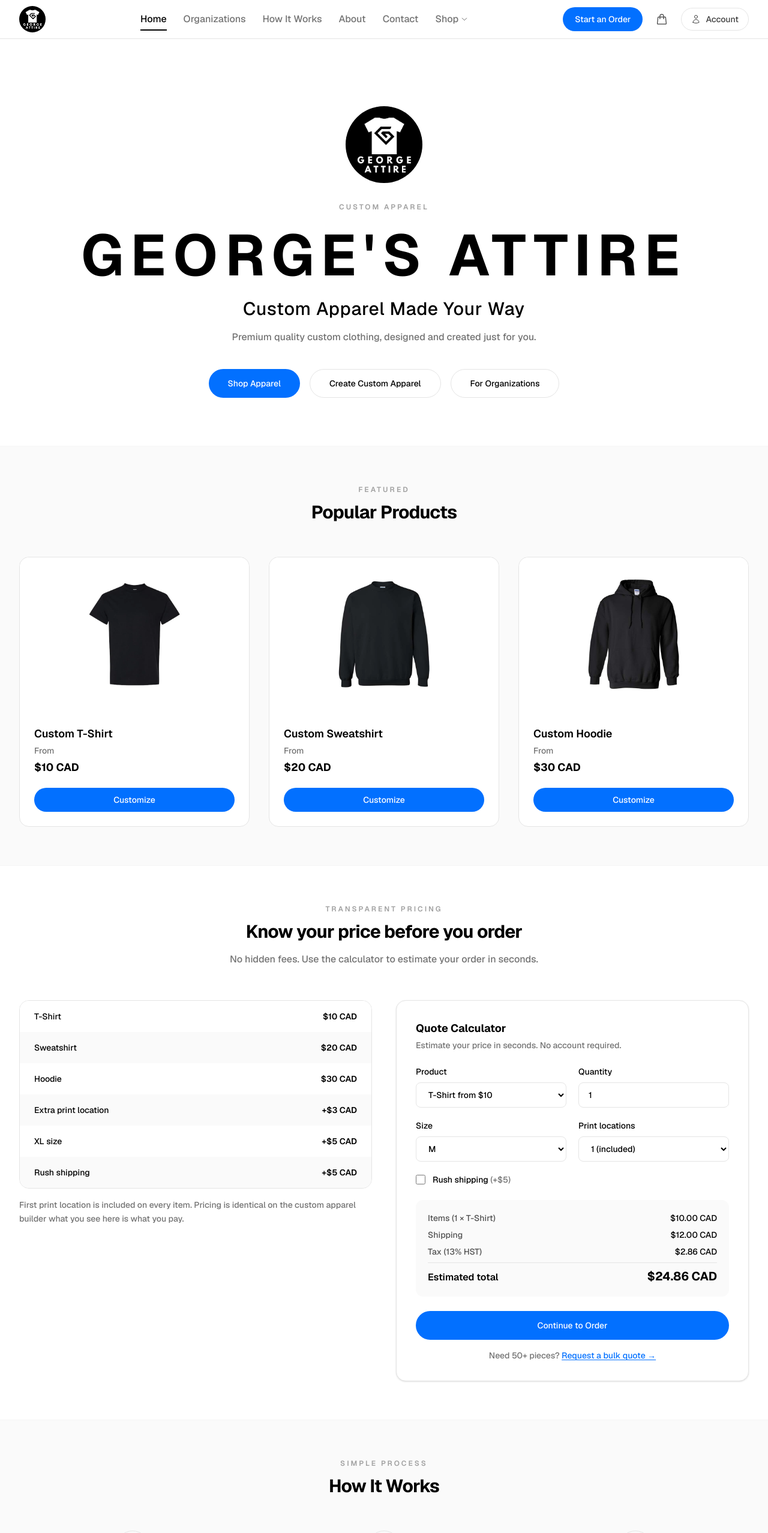
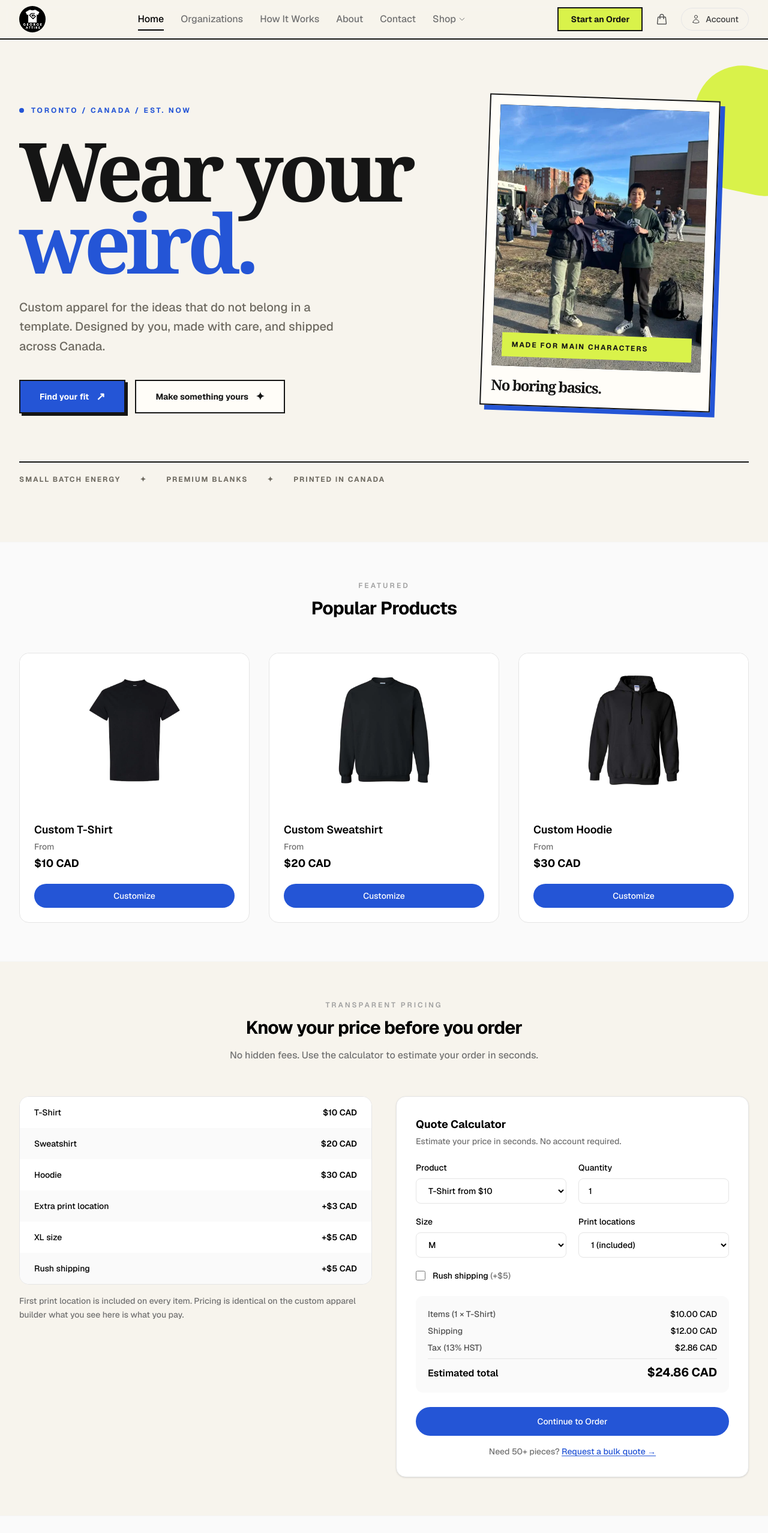
Before and after one commit to Geofoods/George-s-Attire, a Next.js app: page / in a window 1280 px wide. Shown: the top 2555 px of the page at 60% size. Built offline with nearby package versions, Linux system fonts and the light colour scheme.

Commit message:
rewriting website and redoing css

```diff
--- a/src/app/globals.css
+++ b/src/app/globals.css
@@ -1,12 +1,13 @@
 @import "tailwindcss";
 
 @theme inline {
-  --color-background: #ffffff;
-  --color-foreground: #0a0a0a;
-  --color-muted: #737373;
-  --color-border: #e5e5e5;
-  --color-card: #fafafa;
-  --color-accent: #0270ff;
+  --color-background: #f7f4ed;
+  --color-foreground: #151515;
+  --color-muted: #6f6b62;
+  --color-border: #d9d3c6;
+  --color-card: #fffdf8;
+  --color-accent: #2455d6;
+  --color-lime: #d9f24a;
   --font-sans: var(--font-geist-sans);
   --font-mono: var(--font-geist-mono);
 }
@@ -20,7 +21,9 @@
   background: var(--color-background);
   color: var(--color-foreground);
   font-family: var(--font-sans), system-ui, sans-serif;
-  font-weight: 500;
+  font-weight: 450;
+  background-image: radial-gradient(#d9d3c6 0.65px, transparent 0.65px);
+  background-size: 18px 18px;
 }
 
 html {
@@ -28,8 +31,8 @@
 }
 
 ::selection {
-  background: #0270ff;
-  color: #ffffff;
+  background: var(--color-lime);
+  color: #151515;
 }
 
 ::-webkit-scrollbar {
@@ -41,12 +44,29 @@
 }
 
 ::-webkit-scrollbar-thumb {
-  background: #d4d4d4;
+  background: #b9b2a5;
   border-radius: 3px;
 }
 
 ::-webkit-scrollbar-thumb:hover {
-  background: #a3a3a3;
+  background: #8f887b;
+}
+
+.display-type {
+  font-family: Georgia, "Times New Roman", serif;
+  font-weight: 700;
+  letter-spacing: -0.06em;
+}
+
+.ink-border {
+  border-color: #151515;
+  box-shadow: 4px 4px 0 #151515;
+}
+
+.grain-panel {
+  background-color: var(--color-card);
+  background-image: radial-gradient(#d9d3c6 0.6px, transparent 0.6px);
+  background-size: 14px 14px;
 }
 
 @keyframes fade-in {
@@ -84,6 +104,6 @@
 }
 
 :focus-visible {
-  outline: 2px solid #0270ff;
+  outline: 2px solid var(--color-accent);
   outline-offset: 2px;
 }
--- a/src/app/page.tsx
+++ b/src/app/page.tsx
@@ -117,48 +117,51 @@
 
 export default function Home() {
   return (
-    <div className="bg-white">
+    <div className="overflow-hidden">
       {/* Hero */}
-      <section className="mx-auto max-w-7xl px-6 pt-28 pb-20 text-center lg:px-8">
-        <Image
-          src="/georgeattire-logo.png"
-          alt="George's Attire logo"
-          width={160}
-          height={160}
-          className="mx-auto h-24 w-24 rounded-full object-cover sm:h-32 sm:w-32"
-          priority
-        />
-        <p className="mt-8 text-xs font-semibold uppercase tracking-[0.25em] text-neutral-400">
-          Custom Apparel
-        </p>
-        <h1 className="mt-6 text-6xl font-bold uppercase tracking-[0.12em] text-black sm:text-8xl">
-          George&apos;s Attire
-        </h1>
-        <p className="mt-6 text-2xl font-medium tracking-wide text-black sm:text-3xl">
-          Custom Apparel Made Your Way
-        </p>
-        <p className="mx-auto mt-4 max-w-lg text-base leading-relaxed text-neutral-500">
-          Premium quality custom clothing, designed and created just for you.
-        </p>
-        <div className="mt-10 flex flex-col items-center justify-center gap-4 sm:flex-row">
+      <section className="relative mx-auto max-w-7xl px-6 pb-24 pt-16 lg:px-8 lg:pt-24">
+        <div className="absolute -right-20 top-12 hidden h-52 w-52 rotate-12 rounded-[38%] bg-[#d9f24a] lg:block" />
+        <div className="relative grid items-end gap-12 lg:grid-cols-[1.15fr_0.85fr]">
+          <div>
+            <div className="mb-8 flex items-center gap-3 text-xs font-bold uppercase tracking-[0.24em] text-[#2455d6]">
+              <span className="h-2 w-2 rounded-full bg-[#2455d6]" />
+              Toronto / Canada / Est. now
+            </div>
+            <h1 className="display-type max-w-4xl text-6xl leading-[0.88] text-[#151515] sm:text-8xl lg:text-[8.5rem]">
+              Wear your
+              <span className="block text-[#2455d6]">weird.</span>
+            </h1>
+            <p className="mt-8 max-w-xl text-lg leading-relaxed text-[#6f6b62] sm:text-xl">
+              Custom apparel for the ideas that do not belong in a template.
+              Designed by you, made with care, and shipped across Canada.
+            </p>
+            <div className="mt-10 flex flex-col gap-4 sm:flex-row">
           <Link
             href="/shop"
-            className="inline-flex h-12 items-center rounded-full bg-accent px-8 text-sm font-medium text-white transition-colors hover:bg-neutral-800"
+            className="inline-flex h-14 items-center justify-center border-2 border-[#151515] bg-[#2455d6] px-8 text-sm font-bold text-white shadow-[4px_4px_0_#151515] transition-transform hover:-translate-y-1 hover:translate-x-1 hover:shadow-[2px_2px_0_#151515]"
           >
-            Shop Apparel
+            Find your fit <span className="ml-3 text-lg">↗</span>
           </Link>
           <Link
             href="/custom-apparel"
-            className="inline-flex h-12 items-center rounded-full border border-neutral-200 px-8 text-sm font-medium text-black transition-colors hover:border-accent"
+            className="inline-flex h-14 items-center justify-center border-2 border-[#151515] bg-[#fffdf8] px-8 text-sm font-bold text-[#151515] transition-colors hover:bg-[#d9f24a]"
           >
-            Create Custom Apparel
+            Make something yours <span className="ml-3 text-lg">✦</span>
           </Link>
-          <Link
-            href="/organizations"
-            className="inline-flex h-12 items-center rounded-full border border-neutral-200 px-8 text-sm font-medium text-black transition-colors hover:border-accent"
-          >
-            For Organizations
-          </Link>
+        </div>
+          </div>
+          <div className="relative mx-auto w-full max-w-sm rotate-2 border-2 border-[#151515] bg-[#fffdf8] p-4 shadow-[8px_8px_0_#2455d6] lg:mb-2">
+            <div className="relative aspect-[4/5] overflow-hidden bg-[#151515]">
+              <Image src={photoMiles} alt="George's Attire custom apparel" fill sizes="(max-width: 1024px) 80vw, 30vw" className="object-cover" priority />
+              <div className="absolute inset-x-4 bottom-4 bg-[#d9f24a] px-4 py-3 text-xs font-bold uppercase tracking-[0.16em] text-[#151515]">
+                Made for main characters
+              </div>
+            </div>
+            <p className="display-type mt-4 text-2xl">No boring basics.</p>
+          </div>
+        </div>
+        <div className="mt-20 flex flex-wrap items-center gap-x-8 gap-y-3 border-t-2 border-[#151515] pt-5 text-xs font-bold uppercase tracking-[0.16em] text-[#6f6b62]">
+          <span>Small batch energy</span><span>✦</span><span>Premium blanks</span><span>✦</span><span>Printed in Canada</span>
         </div>
       </section>
 
--- a/src/components/Navigation.tsx
+++ b/src/components/Navigation.tsx
@@ -50,9 +50,9 @@
   return (
     <>
       <header
-        className={`sticky top-0 z-50 w-full bg-white transition-shadow duration-200 ${
+        className={`sticky top-0 z-50 w-full bg-[#f7f4ed]/95 backdrop-blur transition-shadow duration-200 ${
           scrolled ? "shadow-sm" : ""
-        } border-b border-neutral-200`}
+        } border-b-2 border-[#151515]`}
       >
         <nav className="mx-auto flex h-16 max-w-7xl items-center justify-between px-4 sm:px-6 lg:px-8">
           <Link href="/" className="flex items-center">
@@ -154,7 +154,7 @@
           <div className="flex items-center gap-3">
             <Link
               href="/custom-apparel"
-              className="hidden h-10 items-center rounded-full bg-accent px-5 text-sm font-medium text-white transition-colors duration-150 hover:bg-neutral-800 lg:inline-flex"
+              className="hidden h-10 items-center border-2 border-[#151515] bg-[#d9f24a] px-5 text-sm font-bold text-[#151515] transition-transform duration-150 hover:-translate-y-0.5 lg:inline-flex"
             >
               Start an Order
             </Link>
```
